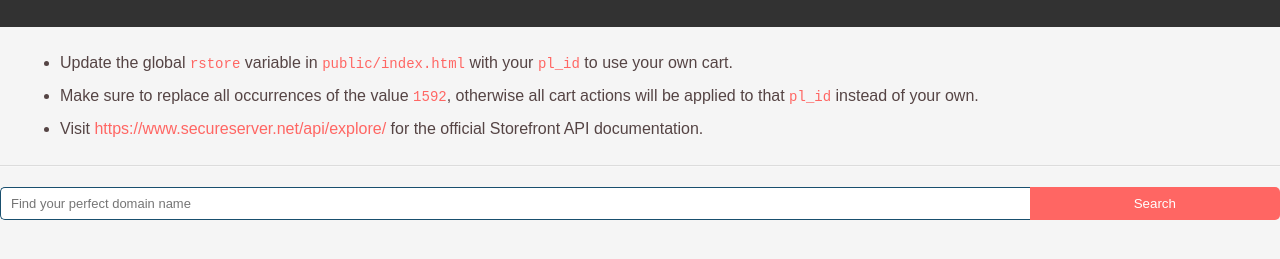
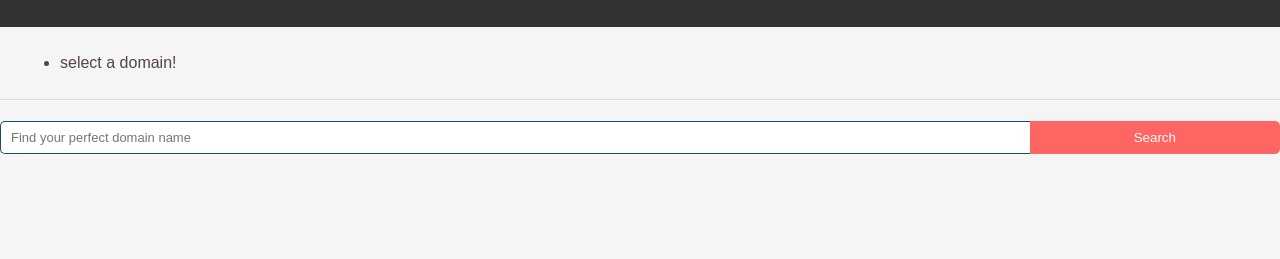
Before and after one commit to CoderBoi2/jay-domain-search, a React app: page public/index.html in a window 1280 px wide. Shown: the part 61-320 px from the top of the page. Built offline with nearby package versions, Linux system fonts and the light colour scheme.

Commit message:
Update index.html

```diff
--- a/public/index.html
+++ b/public/index.html
@@ -14,12 +14,11 @@
     </div>
     <div class="instructions">
       <ul>
-        <li>Update the global <code>rstore</code> variable in <code>public/index.html</code> with your <code>pl_id</code> to use your own cart. </li>
-        <li>Make sure to replace all occurrences of the value <code>1592</code>, otherwise all cart actions will be applied to that <code>pl_id</code> instead of your own.</li>
-        <li>Visit <a href="https://www.secureserver.net/api/explore/">https://www.secureserver.net/api/explore/</a> for the official Storefront API documentation. </li>
+     <li> select a domain!</li>
       </ul>
     </div>
     <hr />
-    <div class="rstore-domain-search" data-plid="1592">Domain Search</div>
+ <div class="rstore-domain-search" data-plid="2892">Domain Search</div>
+  </body>
   </body>
 </html>
```
